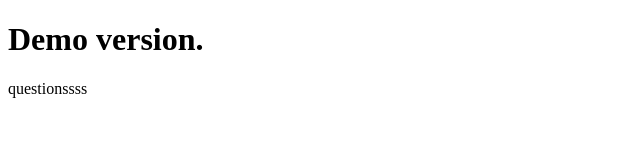
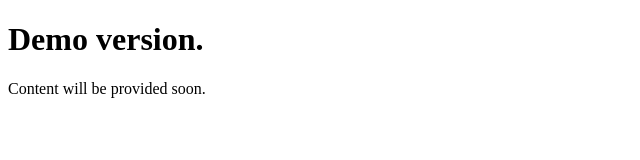
Before and after one commit to zanetasevcenko/zanetasevcenko.github.io, a plain HTML site: page index.html in a window 1280 px wide. Shown: the whole page, without its empty margins (0-640 px from the left). Drawn offline with Linux system fonts and the light colour scheme.

Commit message:
fifth step

```diff
--- a/index.html
+++ b/index.html
@@ -6,6 +6,7 @@
         </head>
         <body>
             <h1>Demo version.</h1>
-            questionssss
+            <p>Content will be provided soon.</p>
+
         </body>
     </html>
```
